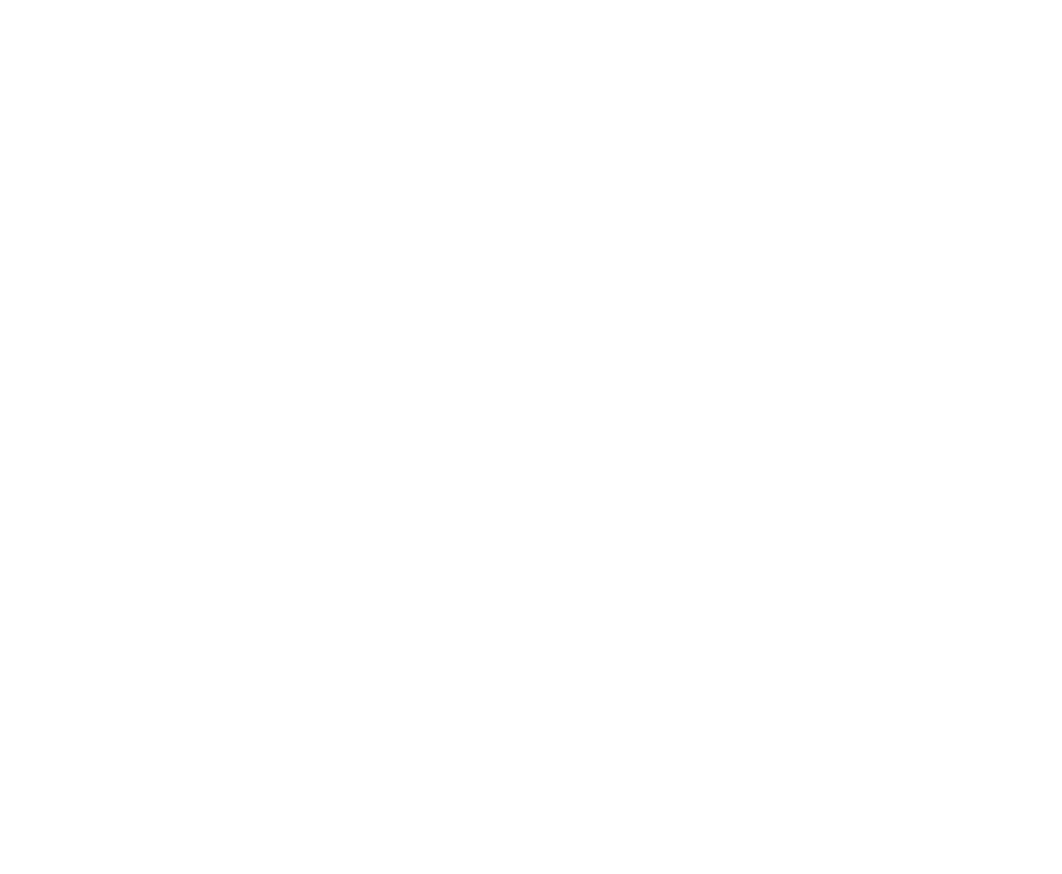
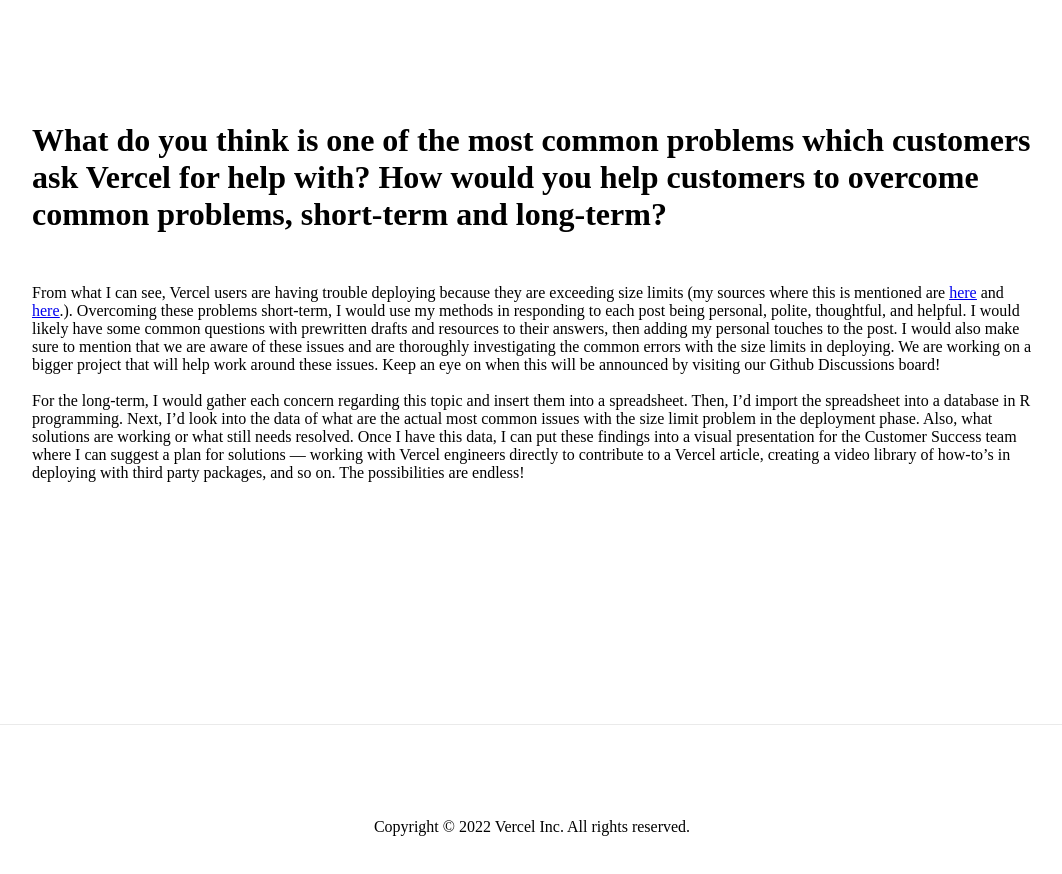
Before and after one commit to amybarger/community-manager-project, a Next.js app: page /common-problems in a window 1280 px wide. Shown: the part 340-1214 px from the top of the page, without its empty margins (108-1170 px from the left). Before the commit the page ends 800 px from the top, so only its background shows below. Built offline with nearby package versions, Linux system fonts and the light colour scheme.

Commit message:
Added content to common-problems page

```diff
--- a/pages/common-problems.js
+++ b/pages/common-problems.js
@@ -14,7 +14,24 @@
 
             <Nav />
 
-
+            <main className={styles.main}>
+            <div className={styles.questions}>
+            <h1 className={styles.questionheader}>
+            What do you think is one of the most common problems which customers ask Vercel for help with? How would you help customers to overcome common problems, short-term and long-term?
+            </h1>
+            <p className={styles.answer}>
+            From what I can see, Vercel users are having trouble deploying because they are exceeding size limits (my sources where this is mentioned are <a href="https://github.com/orgs/vercel/discussions/103?sort=new"><u>here</u></a> and <a href="https://github.com/orgs/vercel/discussions/124"><u>here</u></a>.). Overcoming these problems short-term, I would use my methods in responding to each post being personal, polite, thoughtful, and helpful. I would likely have some common questions with prewritten drafts and resources to their answers, then adding my personal touches to the post. I would also make sure to mention that we are aware of these issues and are thoroughly investigating the common errors with the size limits in deploying. We are working on a bigger project that will help work around these issues. Keep an eye on when this will be announced by visiting our Github Discussions board!
+            <br></br>
+            <br></br>
+            For the long-term, I would gather each concern regarding this topic and insert them into a spreadsheet. Then, I’d import the spreadsheet into a database in R programming. Next, I’d look into the data of what are the actual most common issues with the size limit problem in the deployment phase. Also, what solutions are working or what still needs resolved. Once I have this data, I can put these findings into a visual presentation for the Customer Success team where I can suggest a plan for solutions — working with Vercel engineers directly to contribute to a Vercel article, creating a video library of how-to’s in deploying with third party packages, and so on. The possibilities are endless!
+            </p>
+            </div>
+            </main>
+            <footer className={styles.footer}>
+                <a class="navbar-bran" href="https://vercel.com/about">
+                <img src="/vercel_logo.png" alt="Vercel logo" className={styles.vercellogobottom}></img></a>
+                 <p> Copyright © 2022 Vercel Inc. All rights reserved.</p>
+            </footer>
         </div>
     )
 }
```
